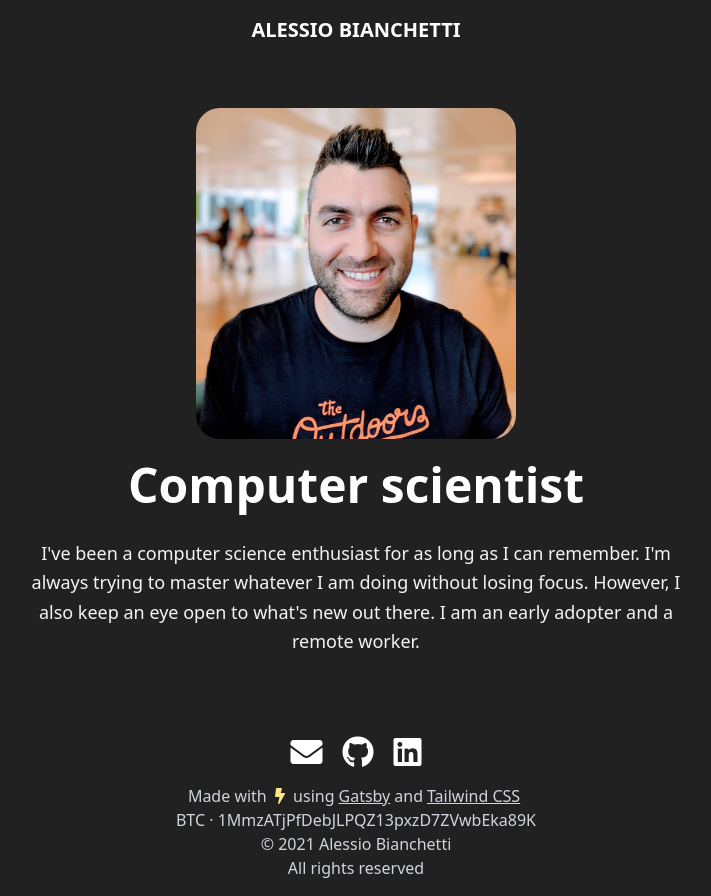
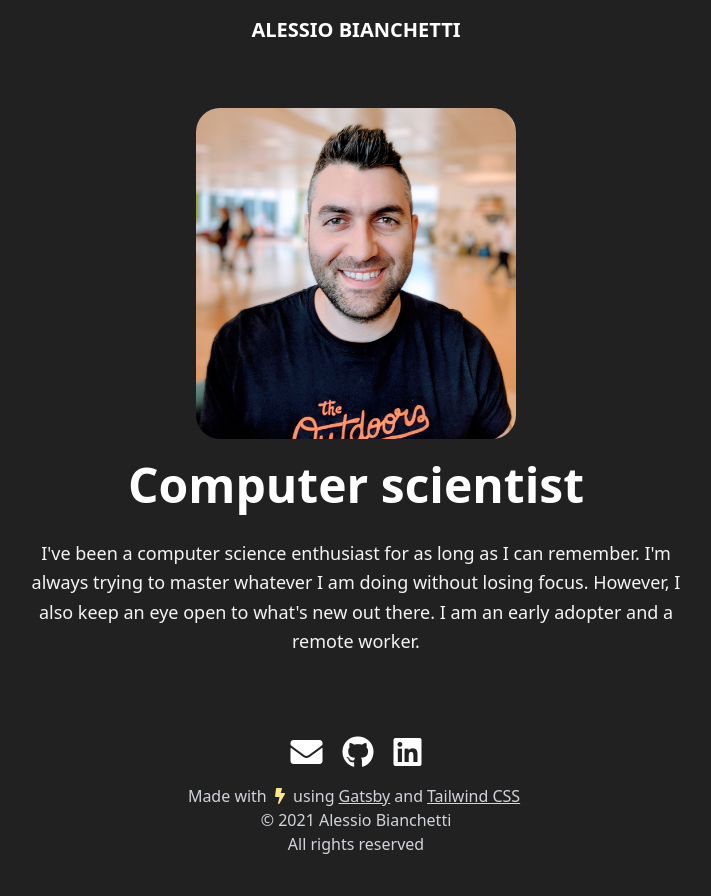
Before and after one commit to abianche/gatsby-profile, a Gatsby site: page / in a window 1280 px wide. Shown: the whole page, without its empty margins (284-995 px from the left). After the commit the page ends 872 px from the top, so only its background shows below. Built offline with nearby package versions, Linux system fonts and the light colour scheme; Gatsby itself is replaced by a stand-in of ours.

Commit message:
⏪ removed BTC

```diff
--- a/src/components/footer.jsx
+++ b/src/components/footer.jsx
@@ -44,9 +44,6 @@ export default function Footer() {
             Tailwind CSS
           </a>
         </div>
-        <div className="font-extralight">
-          BTC · 1MmzATjPfDebJLPQZ13pxzD7ZVwbEka89K
-        </div>
         <div>
           © {new Date().getFullYear()} {data.site.siteMetadata.title}
         </div>
```
